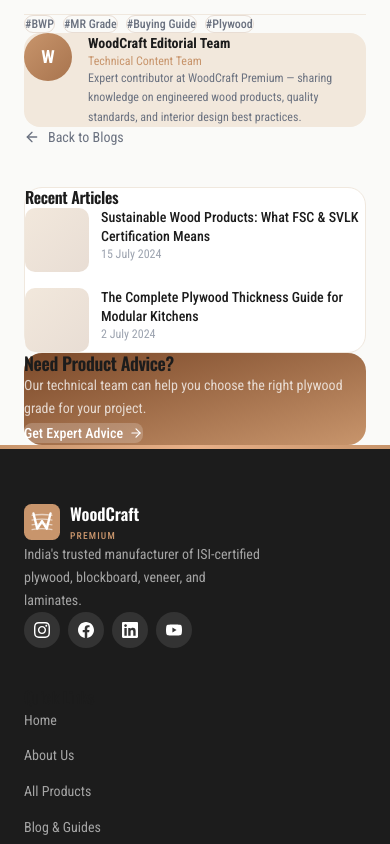
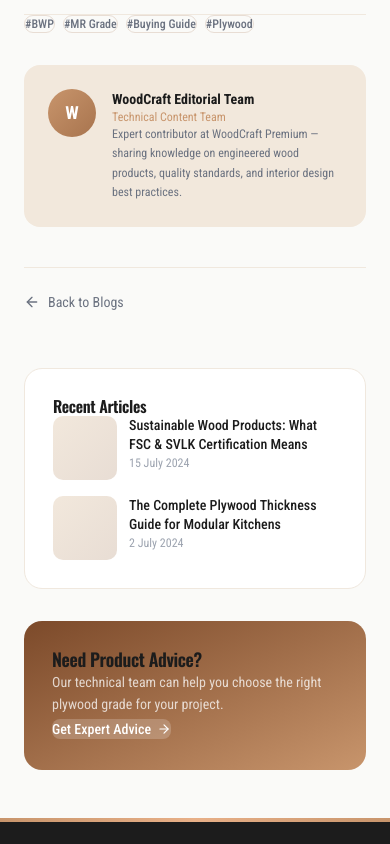
Before and after one commit to helpinfinitedev-ux/vishvnathtraders-fe, a Next.js app: page /blogs/bwp-vs-mr-grade-plywood-which-is-right-for-you in a window 390 px wide. Shown: the part 1800-2644 px from the top of the page. Built offline with nearby package versions, Linux system fonts and the light colour scheme.

Commit message:
add blog and distributor pages with reusable blog card component

```diff
--- a/app/blogs/[slug]/page.tsx
+++ b/app/blogs/[slug]/page.tsx
@@ -7,7 +7,6 @@
 import { Calendar, Clock, ArrowLeft, ArrowRight } from "lucide-react";
 import { Breadcrumb } from "@/components/ui/Breadcrumb";
 import { Badge } from "@/components/ui/Badge";
-import { BlogCard } from "@/components/blogs/BlogCard";
 import { getBlogBySlug, getRecentBlogs } from "@/data/blogs";
 import { formatDate } from "@/lib/utils";
 
@@ -64,16 +63,18 @@
         </div>
       </div>
 
-      <div className="container-site py-10 md:py-16">
+      {/* Body */}
+      <div className="container-site py-12 md:py-16">
         <div className="grid grid-cols-1 lg:grid-cols-[1fr_300px] gap-10 md:gap-16">
-          {/* ── Article body ── */}
+
+          {/* Article body */}
           <article>
             {/* Excerpt */}
             <p className="text-lg text-[#4b5563] leading-relaxed border-l-4 border-[#c8956c] pl-5 mb-8 italic">
               {post.excerpt}
             </p>
 
-            {/* Content — HTML string rendered safely */}
+            {/* Content */}
             <div
               className="prose-woodcraft"
               dangerouslySetInnerHTML={{ __html: post.content }}
@@ -87,7 +88,7 @@
             </div>
 
             {/* Author card */}
-            <div className="mt-8 p-5 bg-[#f2e8dc] rounded-[16px] flex items-start gap-4">
+            <div className="bg-[#f2e8dc] rounded-[16px] flex items-start gap-4" style={{ marginTop: '32px', padding: '24px' }}>
               <div className="w-12 h-12 rounded-full bg-gradient-to-br from-[#c8956c] to-[#a8744e] flex items-center justify-center shrink-0">
                 <span className="text-white font-semibold text-lg">{post.author.charAt(0)}</span>
               </div>
@@ -101,7 +102,7 @@
             </div>
 
             {/* Navigation */}
-            <div className="flex gap-4 mt-8">
+            <div className="flex gap-4" style={{ marginTop: '40px', paddingTop: '24px', borderTop: '1px solid #f0e8de', paddingBottom: '16px' }}>
               <Link href="/blogs" className="flex items-center gap-2 text-sm text-[#6b7280] hover:text-[#c8956c] transition-colors">
                 <ArrowLeft className="w-4 h-4" />
                 Back to Blogs
@@ -109,10 +110,10 @@
             </div>
           </article>
 
-          {/* ── Sidebar ── */}
-          <aside className="lg:sticky lg:top-24 self-start space-y-8">
+          {/* Sidebar */}
+          <aside className="lg:sticky lg:top-24 self-start" style={{ display: 'flex', flexDirection: 'column', gap: '32px' }}>
             {/* Recent posts */}
-            <div className="bg-white rounded-[18px] border border-[#f0e8de] p-6">
+            <div className="bg-white rounded-[18px] border border-[#f0e8de]" style={{ padding: '28px' }}>
               <h2 className="font-serif text-base font-semibold text-[#1c1c1c] mb-5">Recent Articles</h2>
               <div className="flex flex-col gap-4">
                 {recent.map((b) => (
@@ -130,7 +131,7 @@
             </div>
 
             {/* CTA sidebar card */}
-            <div className="bg-gradient-to-br from-[#7c4a2a] to-[#c8956c] rounded-[18px] p-6 text-white">
+            <div className="bg-gradient-to-br from-[#7c4a2a] to-[#c8956c] rounded-[18px] text-white" style={{ padding: '28px' }}>
               <h3 className="font-serif text-lg font-semibold mb-2">Need Product Advice?</h3>
               <p className="text-sm text-white/75 leading-relaxed mb-4">
                 Our technical team can help you choose the right plywood grade for your project.
@@ -145,6 +146,9 @@
           </aside>
         </div>
       </div>
+
+      {/* Bottom spacer before footer */}
+      <div style={{ height: '48px' }} />
     </div>
   );
 }
--- a/app/blogs/page.tsx
+++ b/app/blogs/page.tsx
@@ -40,7 +40,12 @@
       <section className="section-pad bg-[#fafaf8] min-h-screen">
         <div className="container-site">
           {/* Category filter chips */}
-          <div className="flex flex-wrap justify-center gap-4 md:gap-6 items-center mb-12 md:mb-16" style={{ marginBottom: "40px" }} role="tablist" aria-label="Filter by blog category">
+          <div
+            className="flex flex-wrap justify-center gap-3 md:gap-4 items-center"
+            style={{ marginBottom: '56px' }}
+            role="tablist"
+            aria-label="Filter by blog category"
+          >
             {categories.map((cat) => (
               <button
                 key={cat}
@@ -48,7 +53,7 @@
                 aria-selected={activeCategory === cat}
                 onClick={() => setActiveCategory(cat)}
                 className={cn(
-                  "px-10 py-4 md:px-12 md:py-4 rounded-full text-sm sm:text-base font-bold tracking-widest uppercase transition-all duration-300 relative text-center",
+                  "px-8 py-3 md:px-10 rounded-full text-sm sm:text-base font-bold tracking-widest uppercase transition-all duration-300 relative text-center",
                   activeCategory === cat
                     ? "bg-gradient-to-b from-[#e3b895] to-[#a8744e] text-white shadow-[0_8px_16px_-4px_rgba(200,149,108,0.6),inset_0_3px_4px_rgba(255,255,255,0.4),inset_0_-3px_4px_rgba(0,0,0,0.2)] border border-[#905e3b] scale-[1.02]"
                     : "bg-gradient-to-b from-[#ffffff] to-[#e8ddd4] text-[#6b7280] shadow-[0_6px_12px_-4px_rgba(0,0,0,0.08),inset_0_3px_4px_rgba(255,255,255,0.9),inset_0_-3px_4px_rgba(0,0,0,0.05)] border border-[#d0c5bc] hover:text-[#a8744e] hover:-translate-y-0.5 hover:shadow-[0_8px_16px_-4px_rgba(200,149,108,0.25),inset_0_3px_4px_rgba(255,255,255,0.9),inset_0_-3px_4px_rgba(0,0,0,0.05)]"
--- a/app/components/blogs/BlogCard.tsx
+++ b/app/components/blogs/BlogCard.tsx
@@ -4,8 +4,7 @@
 
 import Link from "next/link";
 import { Calendar, Clock, ArrowRight } from "lucide-react";
-import { Badge } from "@/components/ui/Badge";
-import { formatDate, truncate, cn } from "@/lib/utils";
+import { formatDate, cn } from "@/lib/utils";
 import type { BlogPost } from "@/types";
 
 interface BlogCardProps {
@@ -25,7 +24,7 @@
         className
       )}
     >
-      {/* Cover image placeholder */}
+      {/* Cover image */}
       <Link href={`/blogs/${post.slug}`} aria-label={`Read: ${post.title}`}>
         <div
           className={cn(
@@ -51,20 +50,20 @@
             ))}
           </svg>
 
-          {/* Category pill overlay */}
-          <div className="absolute bottom-6 left-6">
-            <div className="bg-[#c8956c] text-white px-4 py-2 rounded-full text-xs sm:text-sm font-medium shadow-md">
+          {/* Category pill */}
+          <div className="absolute bottom-4 left-5">
+            <div className="bg-[#c8956c] text-white px-4 py-1.5 rounded-full text-xs sm:text-sm font-medium shadow-md">
               {post.category}
             </div>
           </div>
         </div>
       </Link>
 
-      {/* Content */}
-      <div className={cn(
-        "flex flex-col flex-1",
-        featured ? "p-6 sm:p-8" : "p-5 sm:p-6"
-      )}>
+      {/* Content — padded so nothing touches card edges */}
+      <div
+        className="flex flex-col flex-1"
+        style={{ padding: featured ? '32px' : '24px' }}
+      >
         {/* Meta */}
         <div className={cn("flex items-center gap-4", featured ? "mb-3" : "mb-2.5")}>
           <div className="flex items-center gap-1.5 text-xs text-[#9ca3af]">
--- a/app/distributor/page.tsx
+++ b/app/distributor/page.tsx
@@ -67,7 +67,7 @@
           <h1 className="font-serif text-white font-semibold leading-tight mb-5" style={{ fontSize: "clamp(1.8rem, 4vw, 3rem)" }}>
             Become a WoodCraft Distributor
           </h1>
-          <p className="text-white/60 max-w-2xl mx-auto text-lg leading-relaxed">
+          <p className="text-white/60 max-w-7xl mx-auto text-lg leading-relaxed">
             Join our pan-India network of authorised distributors and dealers. Premium products, strong margins, and full marketing support.
           </p>
         </div>
```
